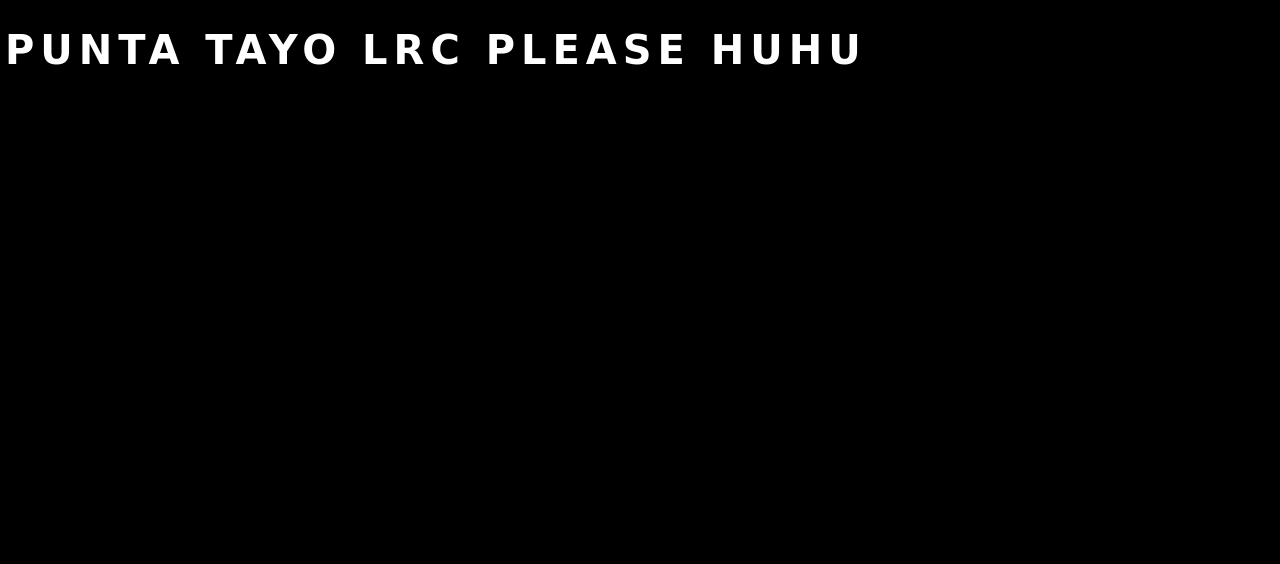
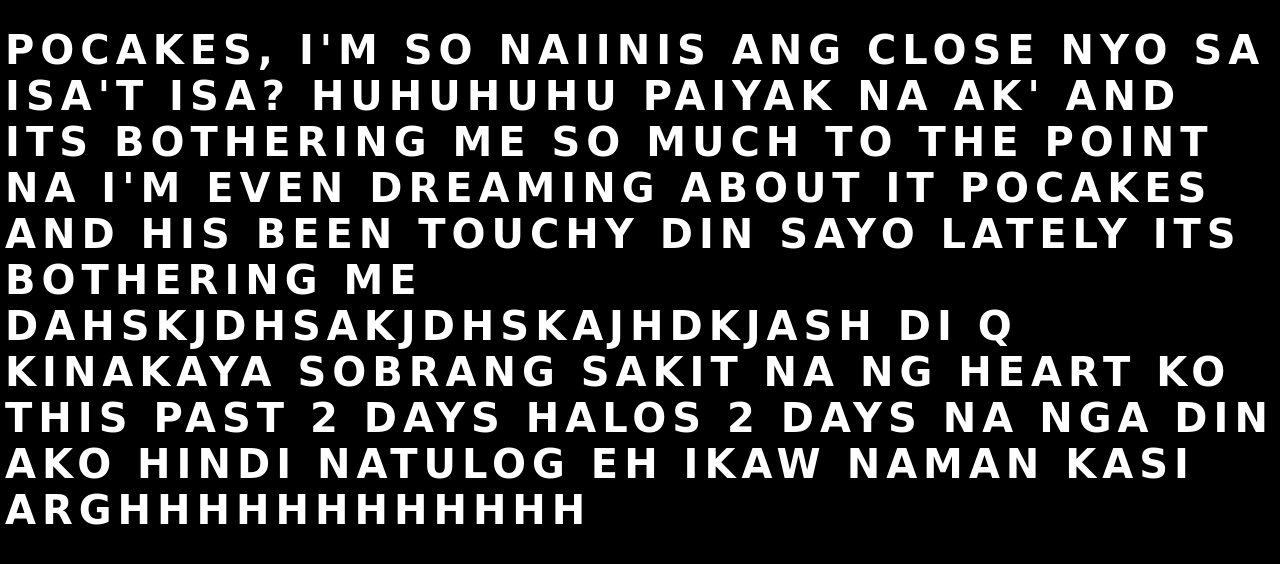
Before and after one commit to Nickozszs/Nickozszs.github.io, a plain HTML site: page index.html in a window 1280 px wide. Drawn offline with Linux system fonts and the light colour scheme; a web font is replaced by a local one.

Commit message:
Update index.html

```diff
--- a/index.html
+++ b/index.html
@@ -16,7 +16,7 @@ background-color: #000000;
         </style>
    </head>
     <body>
-        <h1>PUNTA TAYO LRC PLEASE HUHU</h1>
+        <h1>POCAKES, I'M SO NAIINIS ANG CLOSE NYO SA ISA'T ISA? HUHUHUHU PAIYAK NA AK' AND ITS BOTHERING ME SO MUCH TO THE POINT NA I'M EVEN DREAMING ABOUT IT POCAKES AND HIS BEEN TOUCHY DIN SAYO LATELY ITS BOTHERING ME DAHSKJDHSAKJDHSKAJHDKJASH DI Q KINAKAYA SOBRANG SAKIT NA NG HEART KO THIS PAST 2 DAYS HALOS 2 DAYS NA NGA DIN AKO HINDI NATULOG EH IKAW NAMAN KASI ARGHHHHHHHHHHHH</h1>
         <div id="typedtext"></div>
         <script src=""></script>
     </body>
```
